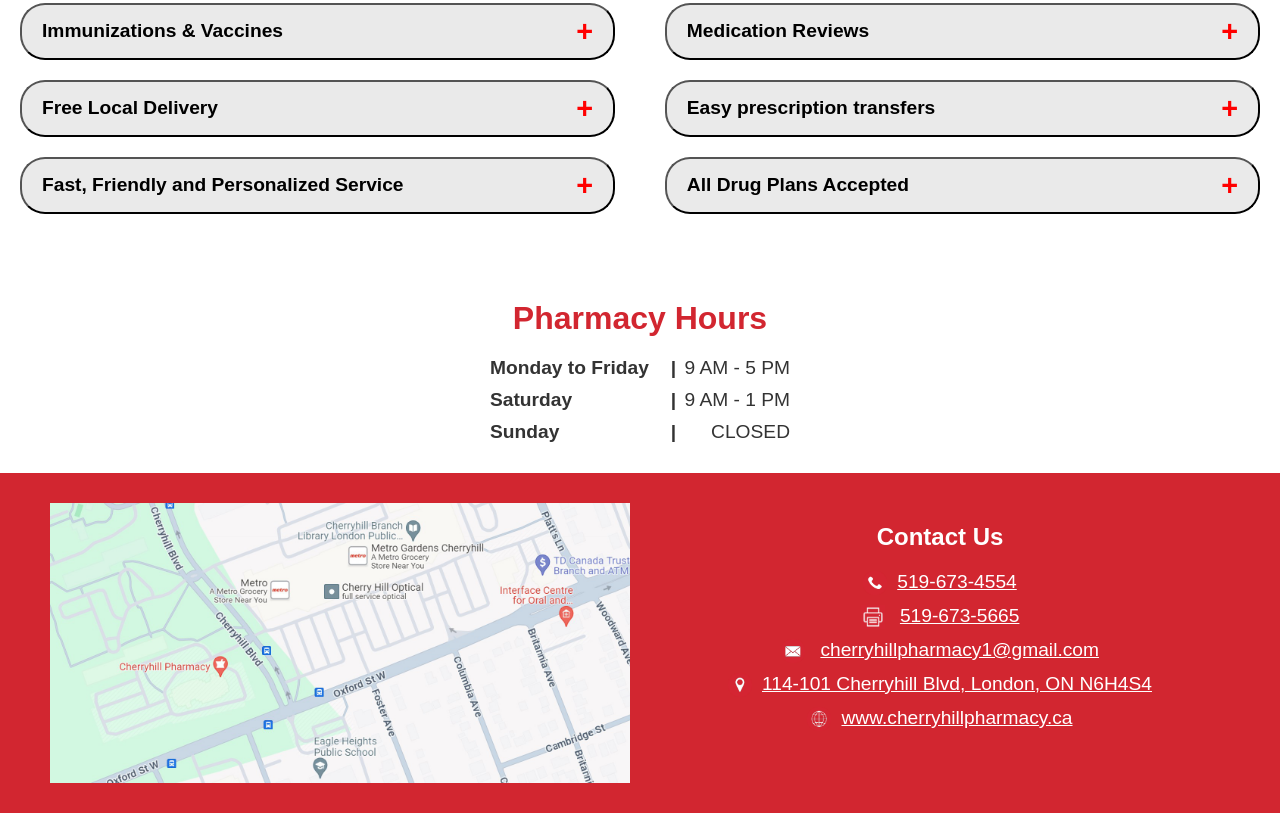
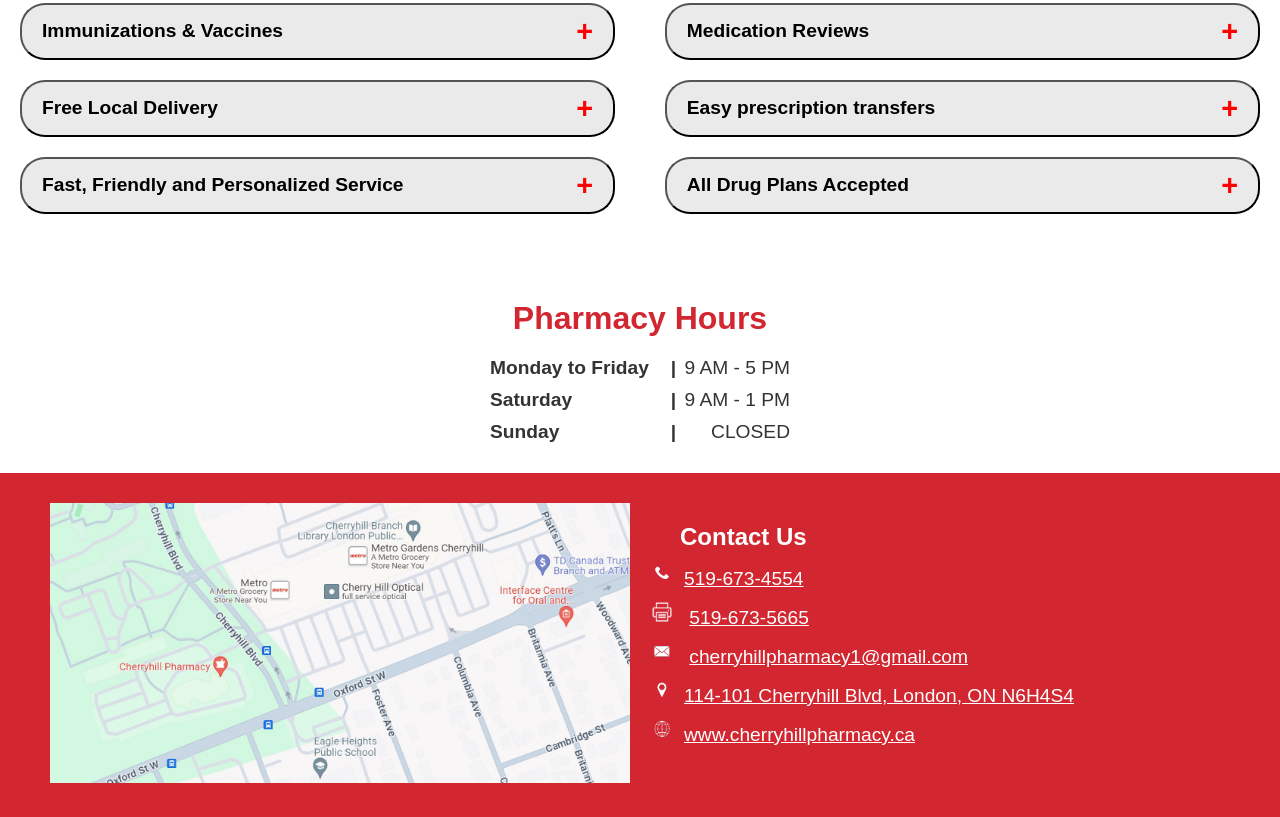
Before and after one commit to kapadiaansh/cherryhillpharmacy, a plain HTML site: page index.html in a window 1280 px wide. Shown: the part 643-1460 px from the top of the page. Drawn offline with Linux system fonts and the light colour scheme.

Commit message:
Update index.html

```diff
--- a/index.html
+++ b/index.html
@@ -217,32 +217,6 @@
             text-align: center;
         }
 
-        .contact-section h2 {
-            margin-bottom: 20px;
-        }
-
-        .contact-section p {
-            font-size: 1.2em;
-            margin: 10px 0;
-        }
-
-        .contact-section img {
-            vertical-align: middle;
-            margin-right: 10px;
-            width: 24px;
-            height: 24px;
-        }
-
-        .contact-section a {
-            color: white;
-            text-decoration: none;
-        }
-
-        .contact-section img.map {
-            width: 100%;
-            height: auto;
-        }
-
         .transfer-box {
             background: linear-gradient(0deg, #000000, #434343);
             color: white;
@@ -282,11 +256,12 @@
             background-color: #D22630;
             color: white;
             padding: 0px;
-    text-align: center;
+            text-align: justify;
         }
 
         .contact-info h2 {
-    margin-bottom: 20px;
+            margin-bottom: 10px;
+            margin-left: 30px
         }
 
         .contact-info p {
@@ -295,7 +270,7 @@
         }
 
         .contact-info img {
-    vertical-align: middle;
+            vertical-align: left;
             margin-right: 10px;
             width: 24px;
             height: 24px;
@@ -305,7 +280,6 @@
             color: white;
             text-decoration: none;
         }
-
         .hours {
             text-align: center;
             padding: 20px;
@@ -342,6 +316,7 @@
             flex-basis: 50%;
             text-align: right;
         }
+
     @media (max-width: 768px) {
         .service-container {
             flex-direction: column;
@@ -361,7 +336,7 @@
             border-radius: 25px;
             display: flex;
             justify-content: space-between;
-        align-items: center;
+            align-items: justify;
             position: relative;
         }
 
@@ -377,6 +352,7 @@
         }
 }
     </style>
+
 </head>
 <body>
    <header>
@@ -388,17 +364,9 @@
         </div>
     </header>
     <hr class="header-line">
-       <!-- <div class="header-band">
-            <span><a href="https://www.google.com/maps/dir//Cherryhill+Pharmacy,+101+Cherryhill+Blvd+%23114,+London,+ON+N6H+4S4/data=!4m6!4m5!1m1!4e2!1m2!1m1!1s0x882ef100769e9c69:0x286e828547b7e3b?sa=X&ved=1t:57443&ictx=111">114-101 Cherryhill Blvd, London, ON N6H 4S4</a></span>
-            <span><a href="tel:+15196734554">519-673-4554</a></span>
-            <span><a href="mailto:cherryhillpharmacy1@gmail.com">cherryhillpharmacy1@gmail.com</a></span>
-        </div>
-    </header> -->
     <section class="services">
          <div class="quote-box" style="display: flex; align-items: center;"><video autoplay loop muted playsinline style="pointer-events: none; width: 50%; height: 50%;">
 <source src="slides.mp4" type="video/mp4"/></video>
-
-             <!-- <img src="bottles.jpg" width=50% height=auto alt="Cherryhill Pharmacy Entrance" style="display: block; margin-left: auto; margin-right: auto;"> -->
         <blockquote style="font-style: italic; font-weight: bold; padding-left: 10px;">"Our pharmacy is proud to serve London & Surrounding Areas. We look forward to being an important part of the community! We place your health and well-being at the forefront of our services."</blockquote>
         </div>
         <div class="transfer-box"><a href="tel:+15196734554" style="color: white; text-decoration: none" >
@@ -411,7 +379,7 @@
                     Minor Ailments Prescribing <span class="plus">+</span>
                 </button>
                 <div class="description">
-                   Minor ailments are described as health conditions that can be managed with minimal treatment and/or self-care strategies. For more information, please feel free to visit <a href="https://www.ocpinfo.com/practice-education/expanded-scope-of-practice/minor-ailment/
+                   We can now prescribe for Minor Ailments. Minor Ailments are described as health conditions that can be managed with minimal treatment and/or self-care strategies. For more information, please feel free to visit <a href="https://www.ocpinfo.com/practice-education/expanded-scope-of-practice/minor-ailment/
 "  target="_blank" rel="noopener">OCP's minor ailment website.</a>
                 </div>
             </div>
@@ -420,7 +388,7 @@
                     Compounding Services<span class="plus">+</span>
                 </button>
                 <div class="description">
-                    Our pharmacy provides a comprehensive range of compounding services to meet your unique medication needs. Our expert compounding pharmacists are committed to delivering the highest quality compounded medications to ensure your health and well-being.
+                    Cherryhill pharmacy provides a comprehensive range of compounding services to meet your unique medication needs. Our expert compounding pharmacists are committed to delivering the highest quality compounded medications to ensure your health and well-being.
                 </div>
             </div>
             <div class="service-item">
@@ -436,8 +404,8 @@
                     Seniors Discounts <span class="plus">+</span>
                 </button>
                 <div class="description">
-                    Everyday 10% Seniors Discounts on Over-the-counter (OTC) products!
-                    Enjoy the Special 20% Seniors Discount Every Tuesday on Over-the-counter (OTC) products!
+                    <p>We offer 10% Seniors Discounts EVERYDAY on Over-the-counter (OTC) products at Cherryhill Pharmacy!</p>
+                    <p>Enjoy the Special 20% Seniors Discount Every Tuesday on ALL Over-the-counter (OTC) products!</p>
                 </div>
             </div>
             <div class="service-item">
```
Lines whose indentation alone changed are shown as unchanged.
